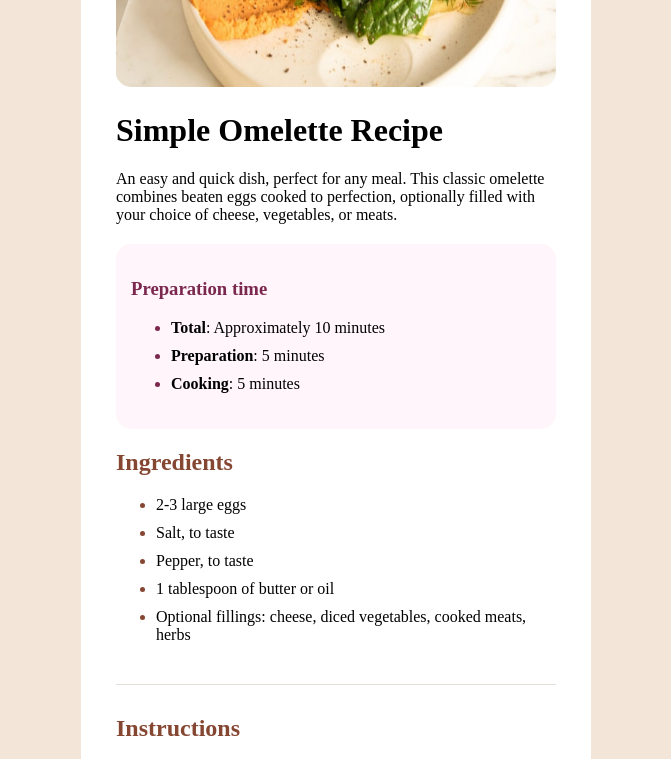
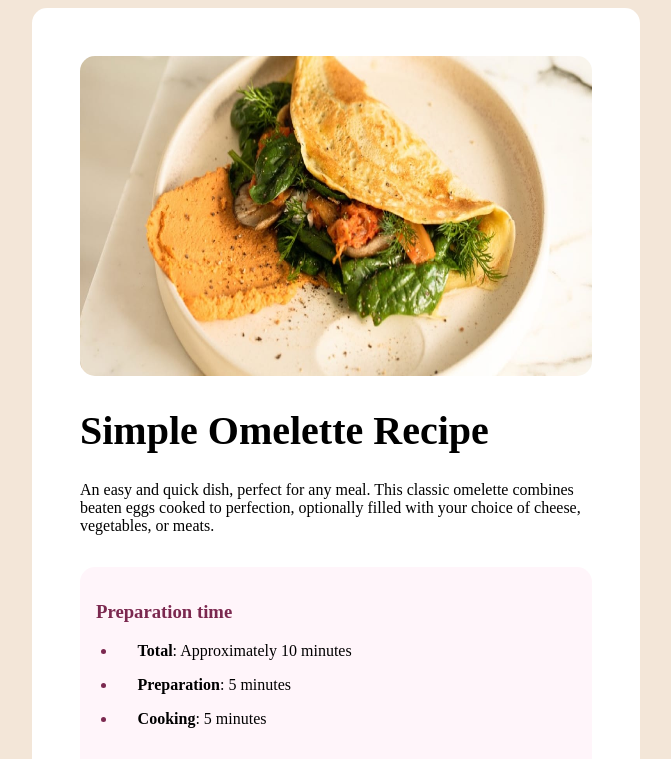
Before and after one commit to arjumand07/Recipe-Page-main-Frontend-Challenge, a plain HTML site: page index.html in a window 1280 px wide. Shown: the top 759 px of the page, without its empty margins (304-975 px from the left). Drawn offline with Linux system fonts and the light colour scheme.

Commit message:
Update index.css

```diff
--- a/index.css
+++ b/index.css
@@ -1,36 +1,35 @@
 body{
-    height: 150vh;
+    /* height: 100vh; */
     display: flex;
     justify-content: center;
     align-items: center;
     background-color: hsl(30, 54%, 90%);
 }
 
-.container{
-    width: 55vh;
-    padding: 35px;
+
+.wrapper{
+    width: 40vw;
+    padding: 3em;
     border-radius: 15px;
     background-color: hsl(0, 0%, 100%);
+}
 
+h1{
+    font-size :2.5em;
 }
 
 img {
-    height: 17em;
-    width: 55vh;
+    /* height: 17em; */
+    height: 40vh;
+    width: 40vw;
     border-radius: 15px;
 }
 
-.recipeIntro{
-    /* width: 35em; */
-}
 .preparationTime{
     background-color: hsl(330, 100%, 98%);
-    margin-top: 20px;
-    padding: 15px 15px 10px 15px;
+    margin-top: 2em;
+    padding: 1em;
     border-radius: 15px;
-    /* display: flex; */
-    /* flex-wrap: wrap; */
-    /* align-items:; */
 }
 
 .preparationTime > ul {
@@ -39,16 +38,13 @@ img {
     flex-wrap: wrap;
     flex-direction: column;
 
-    /* justify-content: ; */
-    /* padding-bottom: 50px ; */
-    /* align-content:space-around ; */
     li::marker{
         color: hsl(332, 51%, 32%);
     }
 }
 
 li {    /*to give spacing between the lines of list items*/
-    padding-bottom: 10px;
+    padding-bottom: 1em;
 }
 
 h3{
@@ -57,11 +53,10 @@ h3{
 }
 
 hr{
-    margin: 30px 0 30px 0;
+    margin: 2em 0 2em 0;
     background-color: hsl(30, 18%, 87%);
     border: none;
     height: 1px;
-    /* font-weight: 00; */
 }
 
 .text{
@@ -115,12 +110,18 @@ th,td {
 
   }
 
+.row4{
+    border-bottom: 0px;
+
+}
+
+ul,ol, li {
+    padding-left: 1.3em;
+}
 
 .attribution {
-    font-size: 11px;
     text-align: center;
-    display: flex;
-    align-items: end;
+    margin-top: 2em;
 }
 .attribution a {
     color: hsl(228, 45%, 44%);
```
